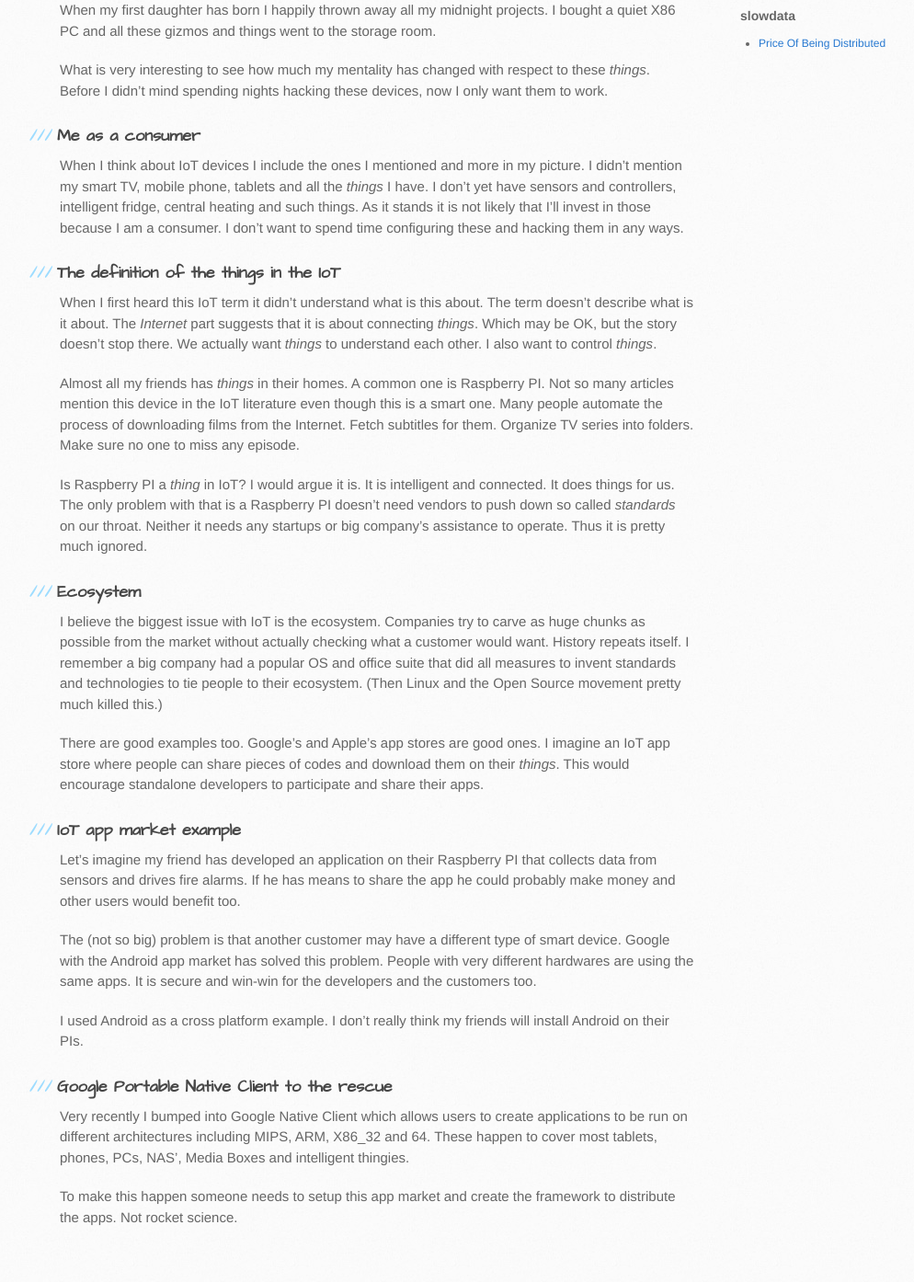
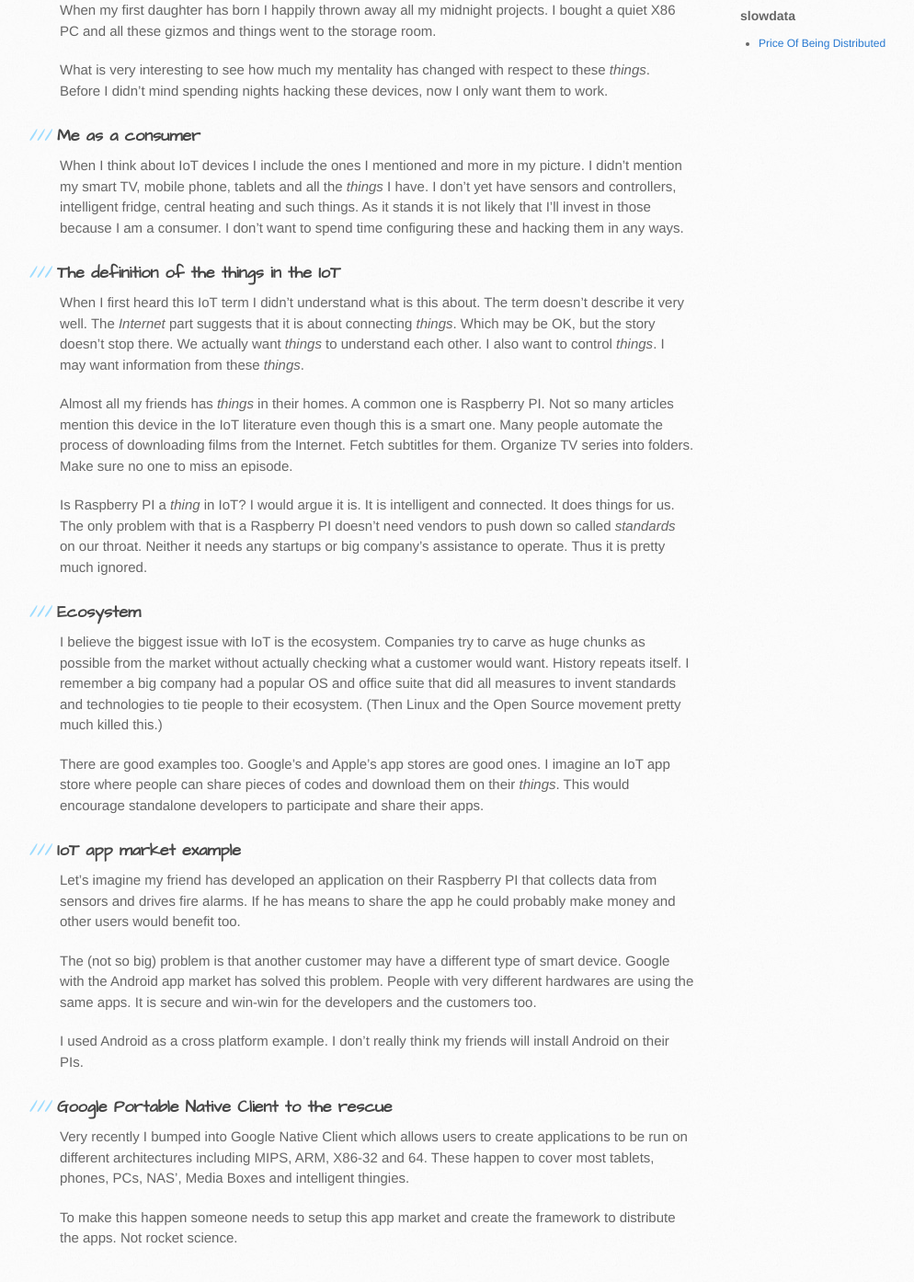
Before and after one commit to dbeck/dbeck.github.io, a Jekyll site: the page built from _posts/2015-08-03-the-IOT-system-I-want.markdown, in a window 1280 px wide and 1400 px high, scrolled down 1550 px. Shown: the top 1394 px of the window at 92% size, without its empty margins (105-1099 px from the left). Built offline with Jekyll 4.4.1, drawn with Linux system fonts in a browser that asks for light colours; Markdown is read by kramdown in place of the engine named in the settings.

Commit message:
IoT post

```diff
--- a/_posts/2015-08-03-the-IOT-system-I-want.markdown
+++ b/_posts/2015-08-03-the-IOT-system-I-want.markdown
@@ -53,9 +53,9 @@
 When I think about IoT devices I include the ones I mentioned and more in my picture. I didn't mention my smart TV, mobile phone, tablets and all the _things_ I have. I don't yet have sensors and controllers, intelligent fridge, central heating and such things. As it stands it is not likely that I'll invest in those because I am a consumer. I don't want to spend time configuring these and hacking them in any ways.
 
 ### The definition of the things in the IoT
-When I first heard this IoT term it didn't understand what is this about. The term doesn't describe what is it about. The _Internet_ part suggests that it is about connecting _things_. Which may be OK, but the story doesn't stop there. We actually want _things_ to understand each other. I also want to control _things_.
+When I first heard this IoT term I didn't understand what is this about. The term doesn't describe it very well. The _Internet_ part suggests that it is about connecting _things_. Which may be OK, but the story doesn't stop there. We actually want _things_ to understand each other. I also want to control _things_. I may want information from these _things_.
 
-Almost all my friends has _things_ in their homes. A common one is Raspberry PI. Not so many articles mention this device in the IoT literature even though this is a smart one. Many people automate the process of downloading films from the Internet. Fetch subtitles for them. Organize TV series into folders. Make sure no one to miss any episode.
+Almost all my friends has _things_ in their homes. A common one is Raspberry PI. Not so many articles mention this device in the IoT literature even though this is a smart one. Many people automate the process of downloading films from the Internet. Fetch subtitles for them. Organize TV series into folders. Make sure no one to miss an episode.
 
 Is Raspberry PI a _thing_ in IoT? I would argue it is. It is intelligent and connected. It does things for us. The only problem with that is a Raspberry PI doesn't need vendors to push down so called _standards_ on our throat. Neither it needs any startups or big company's assistance to operate. Thus it is pretty much ignored.
 
@@ -72,6 +72,6 @@
 I used Android as a cross platform example. I don't really think my friends will install Android on their PIs.
 
 ### Google Portable Native Client to the rescue
-Very recently I bumped into Google Native Client which allows users to create applications to be run on different architectures including MIPS, ARM, X86_32 and 64. These happen to cover most tablets, phones, PCs, NAS', Media Boxes and intelligent thingies.
+Very recently I bumped into Google Native Client which allows users to create applications to be run on different architectures including MIPS, ARM, X86-32 and 64. These happen to cover most tablets, phones, PCs, NAS', Media Boxes and intelligent thingies.
 
 To make this happen someone needs to setup this app market and create the framework to distribute the apps. Not rocket science.
```
